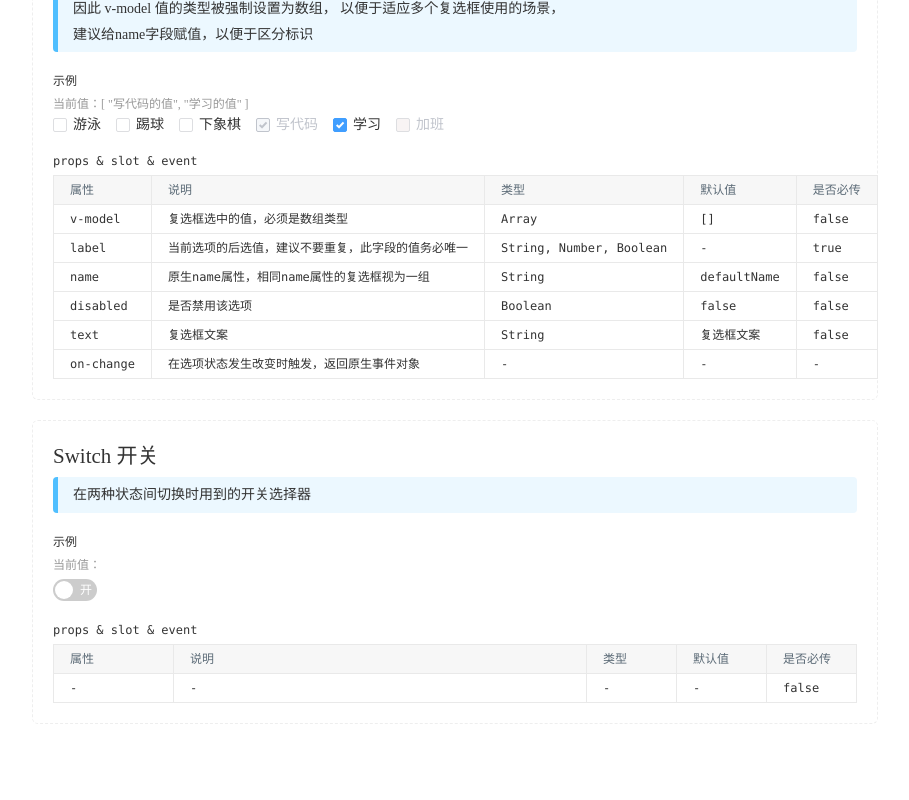
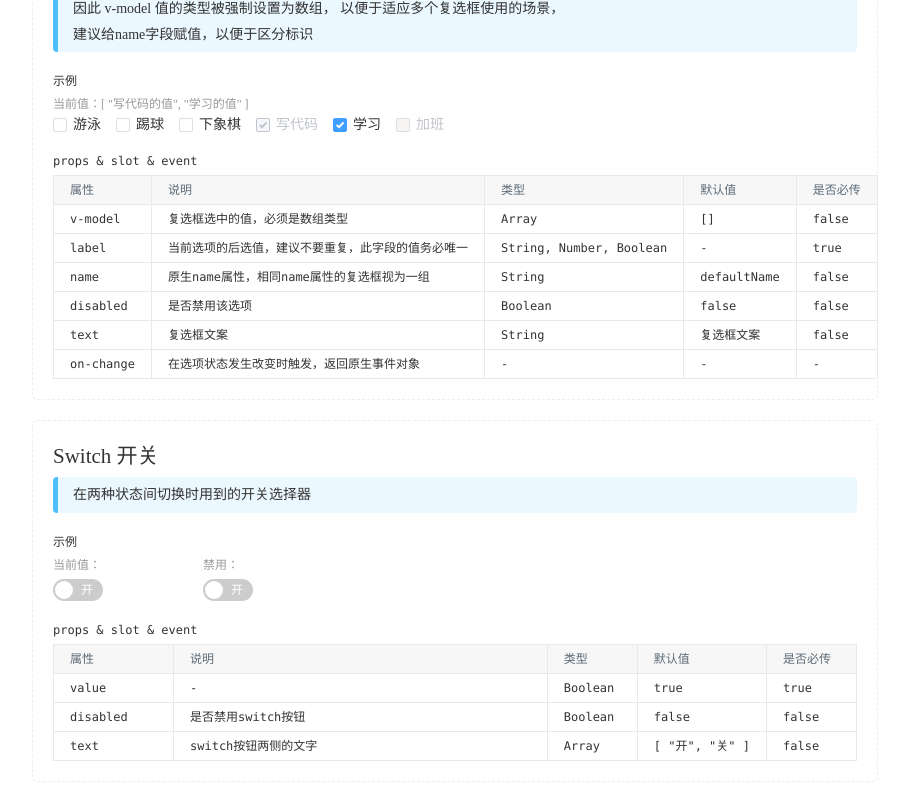
Before and after one commit to kule2018/qiaodaima.github.io, a Vue app: page / in a window 1280 px wide. Shown: the part 5735-6535 px from the top of the page, without its empty margins (228-1137 px from the left). Before the commit the page ends 6499 px from the top, so only its background shows below. Built offline with nearby package versions, Linux system fonts and the light colour scheme.

Commit message:
switch 组件

```diff
--- a/examples/doc-switch.vue
+++ b/examples/doc-switch.vue
@@ -10,6 +10,12 @@
     <template slot="example">
       <dl class="group">
         <dt>当前值：</dt>
+        <dd>
+          <kkk></kkk>
+        </dd>
+      </dl>
+      <dl class="group">
+        <dt>禁用：</dt>
         <dd>
           <kkk></kkk>
         </dd>
@@ -32,10 +38,24 @@
       return {
         param: [
           {
-            name: '-',
+            name: 'value',
             explain: '-',
-            type: '-',
-            default: '-',
+            type: 'Boolean',
+            default: true,
+            isMust: true
+          },
+          {
+            name: 'disabled',
+            explain: '是否禁用switch按钮',
+            type: 'Boolean',
+            default: false,
+            isMust: false
+          },
+          {
+            name: 'text',
+            explain: 'switch按钮两侧的文字',
+            type: 'Array',
+            default: ['开', '关'],
             isMust: false
           }
         ]
@@ -68,7 +88,7 @@
       font-size: 12px;
     }
     & > dd {
-      // font-size: 0;
+      font-size: 0;
     }
   }
 </style>
--- a/src/components/switch/main.vue
+++ b/src/components/switch/main.vue
@@ -1,6 +1,10 @@
 <template>
   <label class="switch-item">
-    <input type="checkbox">
+    <input
+      :disabled="disabled"
+      @change="onChange"
+      type="checkbox"
+    >
     <span class="inner-text">开</span>
   </label>
 </template>
@@ -18,8 +22,15 @@
         default: false
       },
       text: {
-        type: String,
-        default: '复选框文案'
+        type: Array,
+        default: function () {
+          return ['开', '关']
+        }
+      }
+    },
+    methods: {
+      onChange(event) {
+        this.$emit('on-change', event);
       }
     }
   }
@@ -57,14 +68,16 @@
       }
     }
     .inner-text {
+      $height: 22px;
+
       position: relative;
-      padding: 0 5px;
-      width: 44px; height: 22px;
-      line-height: 22px;
+      padding: 0 10px;
+      width: 50px; height: $height;
+      line-height: $height;
       color: #fff;
       text-align: right;
       font-size: 12px;
-      border-radius: 22px;
+      border-radius: $height;
       background: #ccc;
       transition: all .2s;
 
```
